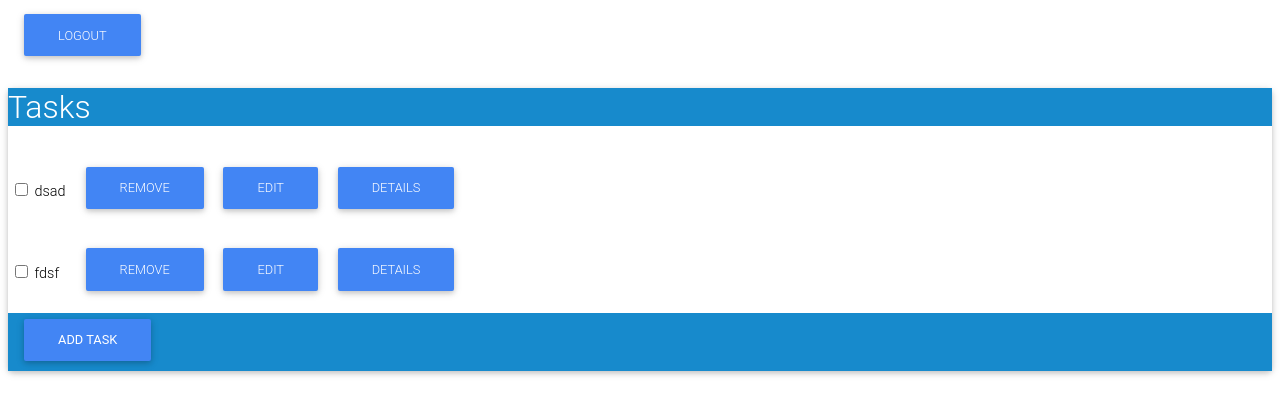
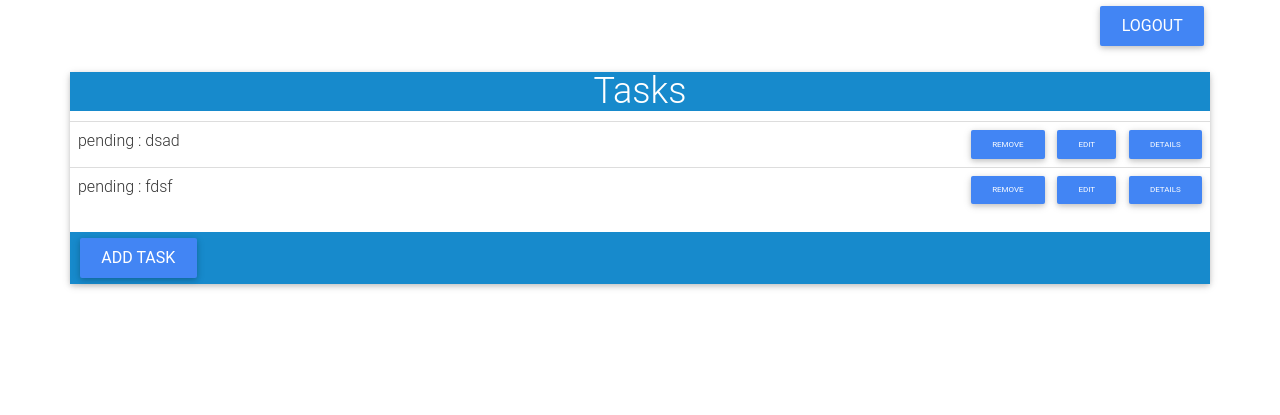
Before and after one commit to florferreyra/ToDoList, a Django app: template todo/core/templates/task-list.html in a window 1280 px wide. Shown: the top 415 px of the page. Run offline with Django 3.2, Linux system fonts and the light colour scheme; the template is opened without the code that fills it: values that come from a table or form of the project are taken from there, others are empty; data comes from the database, SQL or seed files in the repository; parts of the project's set-up code (start-up, migrations or seed data) failed here and were passed over; some libraries are stand-ins or nearby versions; some web fonts are replaced.

Commit message:
load file in details

```diff
--- a/todo/core/templates/base.html
+++ b/todo/core/templates/base.html
@@ -4,6 +4,9 @@
 <head>
 	<title>ToDo List</title>
   {% block styles %}
+
+    <link rel="stylesheet" href="https://maxcdn.bootstrapcdn.com/bootstrap/3.3.7/css/bootstrap.min.css">
+
     <link rel="stylesheet" type="text/css" href="{% static 'content/css/mdb.min.css' %}">
     <link rel="stylesheet" type="text/css" href="https://maxcdn.bootstrapcdn.com/font-awesome/4.7.0/css/font-awesome.min.css">
     <link rel="stylesheet" type="text/css" href="{% static 'content/css/styles.css' %}">
@@ -17,6 +20,7 @@
   {% block scripts %}
     <script type="text/javascript" src="{% static 'content/js/jquery-3.2.1.min.js' %}"></script>
     <script type="text/javascript" src="{% static 'content/js/mdb.min.js' %}"></script>
+
   {% endblock scripts %}
 </body>
 </html>
--- a/todo/core/templates/task-detail.html
+++ b/todo/core/templates/task-detail.html
@@ -23,7 +23,9 @@
 
           <h4>Expired:</h4> <p class="card-text"> {{ task.expired }}</p>
 
-          <h4>File:</h4> <p class="card-text"> <a href=""> {{ task.file }} </a></p>
+          {% if task.file %}
+          <h4>File:</h4> <p class="card-text"> <a href="{{ task.file.url }}"> {{ task.file }} </a></p>
+          {% endif %}
 
           <a href="{% url 'tasks' %}" class="btn btn-primary">Back</a>
       </div>
--- a/todo/core/templates/task-list.html
+++ b/todo/core/templates/task-list.html
@@ -12,21 +12,26 @@
 {% block content %}
 
 <div class="container">
-  <a class="btn btn-primary ml-3" href="{% url 'logout' %}" role="button">Logout</a>
+  <div class="right-text">
+    <a class="btn btn-primary ml-3 text-size" href="{% url 'logout' %}" role="button">Logout</a>
+  </div>
    <!--Panel-->
-  <div class="card text-center">
-    <div class="card-header blue-background text">
+  <div class="card">
+    <div class="card-header blue-background text center-text">
       <h1> Tasks </h1>
     </div>
     <div class="card-body">
+
       <table class="table">
         <tbody>
           {% for task in task_list %}
           <tr>
             <td>
-              <input class="form-check-input " type="checkbox" id="blankCheckbox" value="option1" aria-label="hola"> {{ task }}
+              <div class="text-size">
+                {{ task.get_state_display }} : {{ task }}
+              </div>
             </td>
-            <td class="text-right" >
+            <td class="right-text" >
               <a class="btn btn-primary ml-3" href="{% url 'task-remove' task.id %}" role="button">Remove</a>
               <a class="btn btn-primary ml-3" href="{% url 'task-edit' task.id %}" role="button">Edit</a>
               <a class="btn btn-primary ml-3" href="{% url 'task-details' task.id %}" role="button">Details</a>
@@ -35,9 +40,10 @@
           {%endfor%}
         </tbody>
       </table>
-      <div class="card-footer text-muted blue-background text">
-        <a class="btn btn-primary ml-3 text-left" href="{% url 'form-task' %}" role="button">Add Task</a>
-      </div>
+
+    <div class="card-footer text-muted blue-background text">
+        <a class="btn btn-primary ml-3 text-left text-size" href="{% url 'form-task' %}" role="button">Add Task</a>
+    </div>
     </div>
   </div>
   <!--/.Panel-->
--- a/todo/static/content/css/styles.css
+++ b/todo/static/content/css/styles.css
@@ -10,8 +10,6 @@
   display: flex;
   justify-content: center;
   align-items: center;
-
-
 }
 
 .c1{
@@ -32,6 +30,9 @@
   text-align: left;
 }
 
-.right{
+.right-text{
   text-align: right;
 }
+
+.text-size{
+  font-size:16px;}
```
